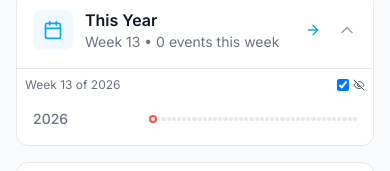
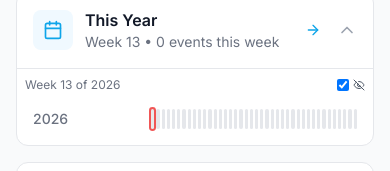
Before and after one commit to 4fo/lifecalendar, a React (Vite) app: page / in a window 390 px wide. Shown: the part 1477-1648 px from the top of the page. Built offline with nearby package versions, Linux system fonts and the light colour scheme.

Commit message:
Add padding to week blocks - more gap on mobile, square on desktop, min-height for visibility

```diff
--- a/src/components/LifeCalendar.tsx
+++ b/src/components/LifeCalendar.tsx
@@ -95,12 +95,13 @@ export default function LifeCalendar({ birthday, events, onWeekClick, showOnlyCu
     return (
       <div
         className={`
-          flex-1 aspect-square
+          flex-1 sm:aspect-square
           ${isPast && hideCompletedWeeks ? 'opacity-0' : 'opacity-100'}
           ${isPast ? 'bg-gray-200 dark:bg-gray-700' : getWeekColor(year, weekNum)}
           ${isCurrent ? 'ring-2 ring-red-500 ring-offset-0.5 animate-pulse' : ''}
           ${isHovered ? 'scale-110 z-10' : ''}
           cursor-pointer transition-transform rounded-sm
+          h-4 sm:h-auto min-h-[20px]
         `}
         onMouseEnter={() => setHoveredWeek({ year, weekNumber: weekNum })}
         onMouseLeave={() => setHoveredWeek(null)}
@@ -120,7 +121,7 @@ export default function LifeCalendar({ birthday, events, onWeekClick, showOnlyCu
           <div className="w-12 text-sm text-gray-500 dark:text-gray-400 font-medium flex-shrink-0">
             {currentYear}
           </div>
-          <div className="flex gap-px flex-1">
+          <div className="flex gap-0.5 sm:gap-px flex-1">
             {Array.from({ length: 52 }, (_, weekIndex) => {
               const weekNum = weekIndex + 1;
               return <WeekBlock key={weekNum} year={currentYear} weekNum={weekNum} />;
@@ -164,7 +165,7 @@ export default function LifeCalendar({ birthday, events, onWeekClick, showOnlyCu
                     <div className="w-12 text-xs text-gray-500 dark:text-gray-400 font-medium flex-shrink-0">
                       {year}
                     </div>
-                    <div className="flex gap-px flex-1">
+                    <div className="flex gap-0.5 sm:gap-px flex-1">
                       {Array.from({ length: 52 }, (_, weekIndex) => {
                         const weekNum = weekIndex + 1;
                         return <WeekBlock key={weekNum} year={year} weekNum={weekNum} />;
```
